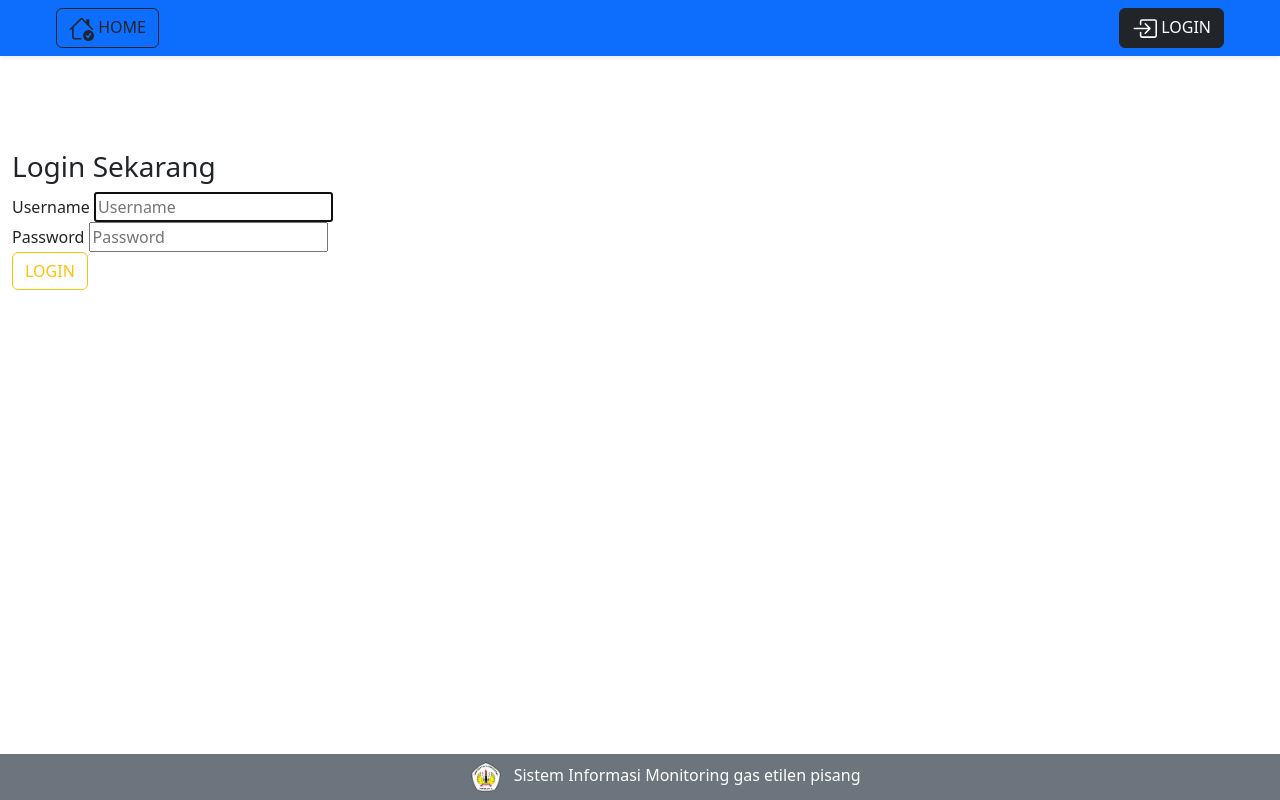
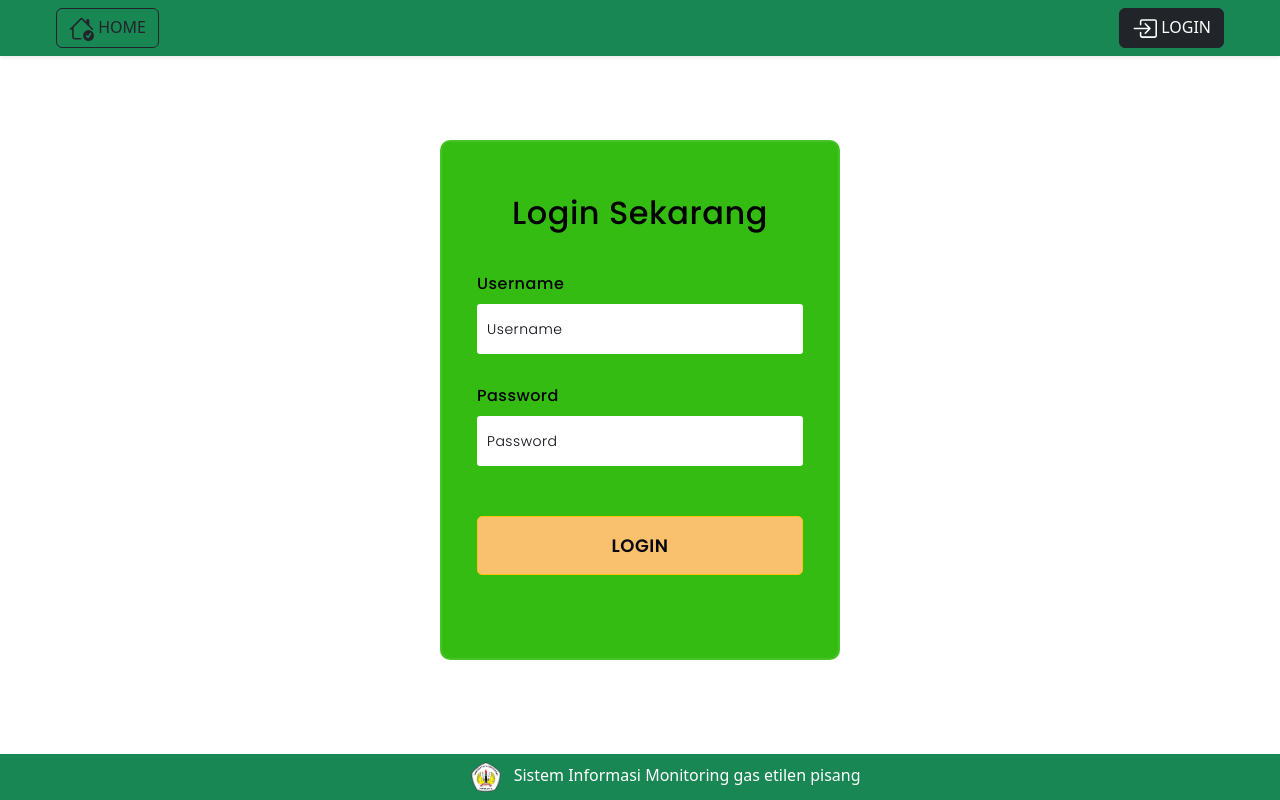
Before and after one commit to abdlhnn/smbd-app, a PHP site: page /login.php in a window 1280 px wide. Run offline with PHP 8.4, Linux system fonts and the light colour scheme.

Commit message:
tampilan login dan dasboard

```diff
--- a/dashboard.php
+++ b/dashboard.php
@@ -56,7 +56,7 @@
         <hr>
         <ul class="nav nav-pills flex-column mb-auto">
             <li class="nav-item">
-                <a href="index.php" class="nav-link active text-dashboard-item">
+                <a href="index.php" class="nav-link active text-dashboard-item bg-success">
                     Dashboard
                 </a>
                 <a href="index.php" class="nav-link active icon-dashboard-item p-0 m-0 py-1 text-center" data-bs-toggle="tooltip" data-bs-placement="right" data-bs-title="Dashboard">
--- a/index.php
+++ b/index.php
@@ -27,7 +27,7 @@
 </head>
 
 <body>
-    <div class="d-flex border-dark bg-primary fixed-top">
+    <div class="d-flex border-dark bg-success fixed-top">
         <div class="p-2 ms-5 flex-grow-1">
             <button class="btn btn-outline-dark text-center active">
                 <svg xmlns="http://www.w3.org/2000/svg" width="25" height="25" fill="currentColor" class="bi bi-house-check" viewBox="0 0 16 16">
@@ -51,7 +51,7 @@
     </div>
 
     <div class="footer">
-        <div class="d-flex border-dark bg-secondary shadow-sm">
+        <div class="d-flex border-dark bg-success shadow-sm">
             <div class="p-2 ms-5 flex-grow-1">
                 <img src="public/image/untan.png" width="30px" class="mx-1 me-md-2">
                 <span>
--- a/login.php
+++ b/login.php
@@ -18,13 +18,13 @@
   <link rel="stylesheet" href="https://cdnjs.cloudflare.com/ajax/libs/font-awesome/5.15.4/css/all.min.css">
   <link href="https://fonts.googleapis.com/css2?family=Poppins:wght@300;500;600&display=swap" rel="stylesheet">
   <link rel="stylesheet" href="public/css/bootstrap.min.css" />
-  <link rel="stylesheet" href="public/css/login.css">
+  <link rel="stylesheet" href="public/css/login1.css">
   <link rel="stylesheet" href="public/css/style.css">
   <link rel="shortcut icon" href="public/image/untan.png" />
 </head>
 
 <body>
-  <div class="d-flex border-dark bg-primary shadow-sm z-3 position-relative">
+  <div class="d-flex border-dark bg-success shadow-sm z-3 position-relative">
       <div class="p-2 ms-5 flex-grow-1">
         <a href="index.php">
           <button class="btn btn-outline-dark text-center" type="submit">
@@ -89,7 +89,7 @@
           </div>
         </form>
         <div class="footer">
-            <div class="d-flex border-dark bg-secondary shadow-sm">
+            <div class="d-flex border-dark bg-success shadow-sm">
                 <div class="p-2 ms-5 flex-grow-1">
                     <img src="public/image/untan.png" width="30px" class="mx-1 me-md-2">
                     <span>
--- a/public/css/login.css
+++ b/public/css/login1.css
@@ -1,4 +1,4 @@
-/* *,
+*,
 *:before,
 *:after {
   padding: 0;
@@ -6,7 +6,7 @@
   box-sizing: border-box;
 }
 body {
-  background-color: #f0ffff;
+  background-color: #ffffff;
 }
 .background {
   width: 430px;
@@ -23,12 +23,12 @@
   border-radius: 50%;
 }
 .shape:first-child {
-  background: linear-gradient(#1845ad, #23a2f6);
+  background: linear-gradient(#fefefe, #ffffff);
   left: -80px;
   top: -40px;
 }
 .shape:last-child {
-  background: linear-gradient(to right, #ff512f, #f09819);
+  background: linear-gradient(to right, #f9ad9e, #ffbe63);
   right: -80px;
   bottom: -50px;
 }
@@ -39,19 +39,19 @@
   border-radius: 50%;
 }
 .shape2:first-child {
-  background: linear-gradient(#23a2f6, #1845ad);
+  background: linear-gradient(#f8fcff, #fdfdfd);
   left: 460px;
   top: 470px;
 }
 .shape2:last-child {
-  background: linear-gradient(to right, #f09819, #ff512f);
+  background: linear-gradient(to right, #ffe2b9, #ffccc2);
   right: 470px;
   bottom: 470px;
 }
 form {
   height: 520px;
   width: 400px;
-  background-color: rgb(240, 245, 255);
+  background-color: rgb(52, 188, 18);
   position: absolute;
   transform: translate(-50%, -50%);
   top: 50%;
@@ -59,12 +59,12 @@
   border-radius: 10px;
 
   border: 2px solid rgba(255, 255, 255, 0.1);
-  box-shadow: 0 0 40px rgba(8, 7, 16, 0.6);
+  /* box-shadow: 0 0 40px rgba(8, 7, 16, 0.6); */
   padding: 50px 35px;
 }
 form * {
   font-family: 'Poppins', sans-serif;
-  color: #ffffff;
+  color: #000000;
   letter-spacing: 0.5px;
   outline: none;
   border: none;
@@ -87,7 +87,7 @@
   color: #000000;
   height: 50px;
   width: 100%;
-  background-color: #ffebcd;
+  background-color: #ffffff;
   border-radius: 3px;
   padding: 0 10px;
   margin-top: 8px;
@@ -100,11 +100,11 @@
 .button-login {
   margin-top: 50px;
   width: 100%;
-  background-color: #daa250;
+  background-color: #f9c16d;
   color: #080710;
   padding: 15px 0;
   font-size: 18px;
   font-weight: 600;
   border-radius: 5px;
   cursor: pointer;
-} */
+}
```
